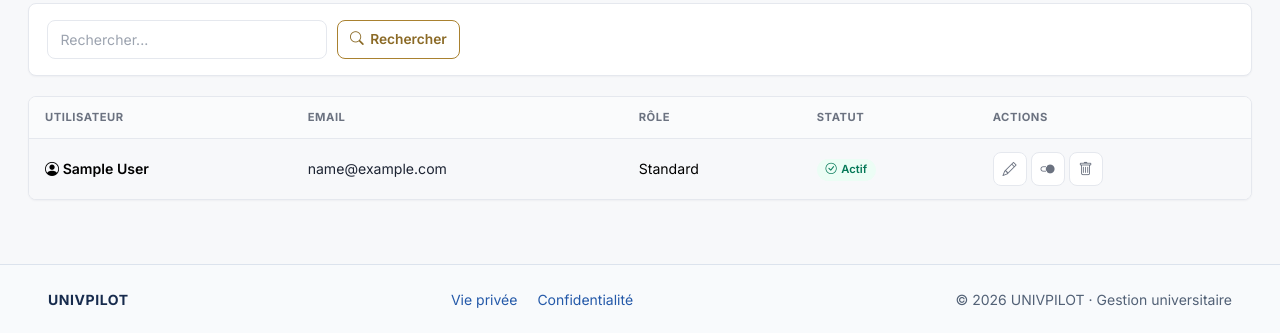
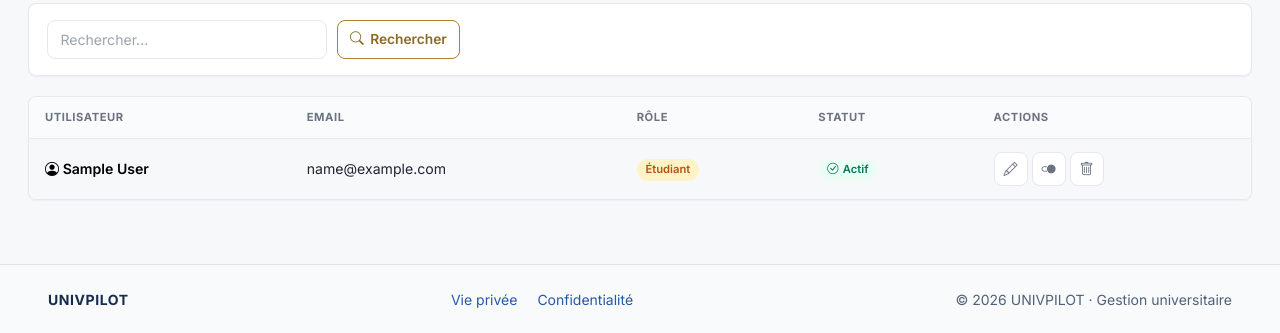
Before and after one commit to monamijer/django-academic, a Django app: page /comptes/utilisateurs/ in a window 1280 px wide. Shown: the part 221-554 px from the top of the page. Run offline with Django 5.2, Linux system fonts and the light colour scheme; the visitor is signed in with stand-in values (Sample User, id 1); data comes from the database, SQL or seed files in the repository; data that the repository does not hold is empty; some libraries are stand-ins or nearby versions.

Commit message:
Fix user role display
Display each user's actual role instead of Django group membership in the user list.

```diff
--- a/comptes/templates/comptes/liste_utilisateurs.html
+++ b/comptes/templates/comptes/liste_utilisateurs.html
@@ -17,7 +17,7 @@
       <tr>
         <td style="font-weight:600;"><i class="bi bi-person-circle" style="color:var(--muted);"></i> {{ u.get_full_name|default:u.username }}</td>
         <td style="color:var(--muted);">{{ u.email|default:"—" }}</td>
-        <td>{% if u.est_administrateur %}<span class="tag tag-warn">Administrateur</span>{% else %}{% for g in u.groups.all %}<span class="tag tag-muted">{{ g.name }}</span>{% empty %}<span style="color:var(--muted);">Standard</span>{% endfor %}{% endif %}</td>
+        <td><span class="tag {% if u.est_admin_systeme %}tag-warn{% else %}tag-muted{% endif %}">{{ u.get_role_display }}</span></td>
         <td>{% if u.est_actif_compte %}<span class="tag tag-ok"><i class="bi bi-check-circle"></i> Actif</span>{% else %}<span class="tag tag-bad"><i class="bi bi-slash-circle"></i> Désactivé</span>{% endif %}</td>
         <td class="no-print">
           <a href="{% url 'comptes:modifier_utilisateur' u.pk %}" class="icon-btn" title="Modifier"><i class="bi bi-pencil"></i></a>
```
